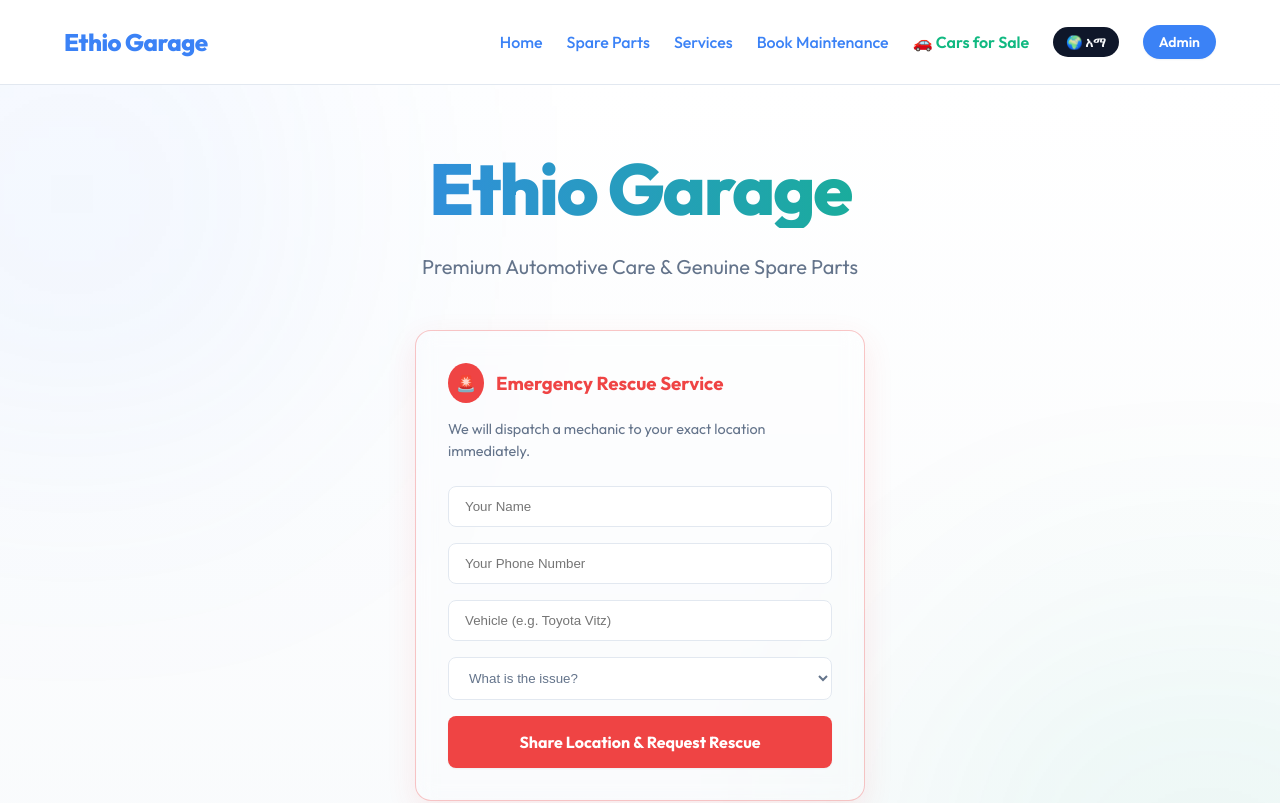
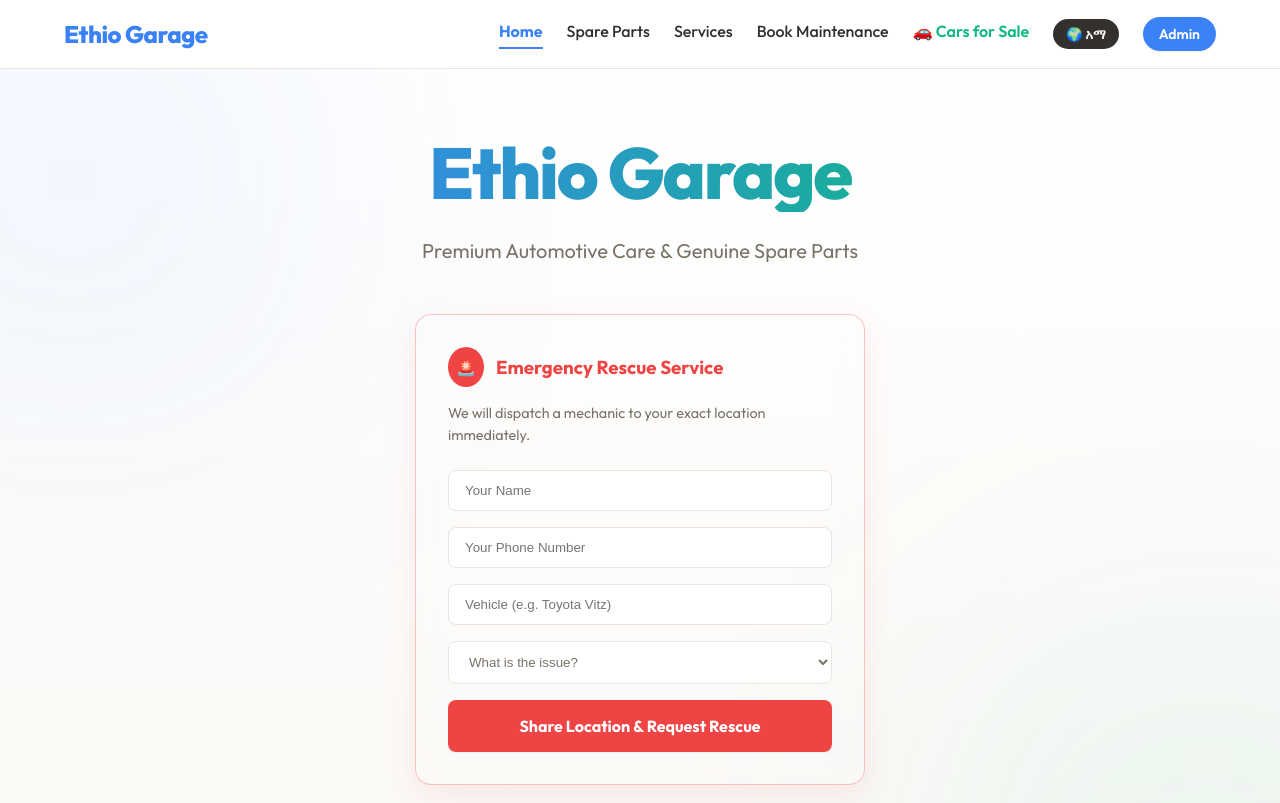
Before and after one commit to wendeeeeee/ethio-garage, a Next.js app: page / in a window 1280 px wide. Shown: the top 803 px of the page. Built offline with nearby package versions, Linux system fonts and the light colour scheme; no server answers.

Commit message:
Updated spare parts UI and admin features

```diff
--- a/src/app/globals.css
+++ b/src/app/globals.css
@@ -1,15 +1,15 @@
 :root {
-  /* Color Palette - Light Mode */
-  --bg-color: #f8fafc;
+  /* Color Palette - Warm Light Mode */
+  --bg-color: #faf8f5;
   --surface-color: #ffffff;
-  --surface-hover: #f1f5f9;
-  --text-main: #0f172a;
-  --text-muted: #64748b;
+  --surface-hover: #f3f0eb;
+  --text-main: #33302d;
+  --text-muted: #7a7369;
   --primary-color: #3b82f6;
   --primary-hover: #2563eb;
   --accent-color: #10b981;
   --accent-hover: #059669;
-  --border-color: #e2e8f0;
+  --border-color: #e8e4de;
   --danger-color: #ef4444;
   --warning-color: #f59e0b;
 
@@ -132,3 +132,37 @@ button {
     border: 1px solid rgba(255, 255, 255, 0.1);
   }
 }
+
+/* Navbar Responsiveness */
+.nav-links {
+  display: flex;
+  gap: 1.5rem;
+  align-items: center;
+}
+
+.mobile-only {
+  display: none !important;
+}
+
+@media (max-width: 768px) {
+  .desktop-only {
+    display: none !important;
+  }
+
+  .mobile-only {
+    display: flex !important;
+  }
+
+  .nav-links {
+    display: none;
+    flex-direction: column;
+    width: 100%;
+    gap: 1rem;
+    padding-top: 1rem;
+    align-items: flex-start;
+  }
+
+  .nav-links.open {
+    display: flex;
+  }
+}
--- a/src/components/Navbar.tsx
+++ b/src/components/Navbar.tsx
@@ -1,28 +1,90 @@
 "use client";
 
 import Link from 'next/link';
+import { usePathname } from 'next/navigation';
+import { useState } from 'react';
 import { useLanguage } from '@/contexts/LanguageContext';
+import { Menu, X } from 'lucide-react';
 
 export default function Navbar() {
   const { t, language, toggleLanguage } = useLanguage();
+  const pathname = usePathname();
+  const [isOpen, setIsOpen] = useState(false);
+
+  const navLinks = [
+    { href: '/', label: t('home') },
+    { href: '/spare-parts', label: t('spare_parts') },
+    { href: '/services', label: t('services') },
+    { href: '/maintenance', label: t('book_maintenance') },
+  ];
 
   return (
     <header style={{
-      padding: '1.5rem 5%', display: 'flex', justifyContent: 'space-between', alignItems: 'center',
+      padding: '1rem 5%', display: 'flex', justifyContent: 'space-between', alignItems: 'center',
       background: 'var(--surface-color)', borderBottom: '1px solid var(--border-color)',
-      position: 'sticky', top: 0, zIndex: 100, flexWrap: 'wrap', gap: '1rem'
+      position: 'sticky', top: 0, zIndex: 100
     }}>
       <Link href="/" style={{ fontSize: '1.5rem', fontWeight: 800, color: 'var(--primary-color)', letterSpacing: '-0.02em', textDecoration: 'none' }}>
         Ethio Garage
       </Link>
-      <nav style={{ display: 'flex', gap: '1.5rem', alignItems: 'center', fontWeight: 500, flexWrap: 'wrap' }}>
-        <Link href="/">{t('home')}</Link>
-        <Link href="/spare-parts">{t('spare_parts')}</Link>
-        <Link href="/services">{t('services')}</Link>
-        <Link href="/maintenance">{t('book_maintenance')}</Link>
-        <Link href="/cars" style={{ color: 'var(--accent-color)', fontWeight: 600 }}>🚗 {t('cars_for_sale')}</Link>
+
+      {/* Mobile Menu Toggle */}
+      <div style={{ display: 'flex', alignItems: 'center', gap: '1rem' }} className="mobile-only">
         <button
           onClick={toggleLanguage}
+          style={{
+            background: 'var(--text-main)', color: 'var(--bg-color)',
+            border: 'none', padding: '0.3rem 0.6rem', borderRadius: '999px',
+            cursor: 'pointer', fontWeight: 'bold', fontSize: '0.8rem'
+          }}
+        >
+          🌍 {language === 'en' ? 'አማ' : 'EN'}
+        </button>
+        <button onClick={() => setIsOpen(!isOpen)} style={{ background: 'none', border: 'none', color: 'var(--text-main)', cursor: 'pointer' }}>
+          {isOpen ? <X size={28} /> : <Menu size={28} />}
+        </button>
+      </div>
+
+      {/* Nav Links */}
+      <nav className={`nav-links ${isOpen ? 'open' : ''}`}>
+        {navLinks.map((link) => {
+          const isActive = pathname === link.href;
+          return (
+            <Link
+              key={link.href}
+              href={link.href}
+              style={{
+                color: isActive ? 'var(--primary-color)' : 'var(--text-main)',
+                fontWeight: isActive ? 700 : 500,
+                borderBottom: isActive ? '2px solid var(--primary-color)' : '2px solid transparent',
+                paddingBottom: '0.2rem',
+                transition: 'all 0.2s',
+                textDecoration: 'none'
+              }}
+              onClick={() => setIsOpen(false)}
+            >
+              {link.label}
+            </Link>
+          );
+        })}
+
+        <Link
+          href="/cars"
+          onClick={() => setIsOpen(false)}
+          style={{
+            color: pathname === '/cars' ? 'var(--primary-color)' : 'var(--accent-color)',
+            fontWeight: pathname === '/cars' ? 700 : 600,
+            borderBottom: pathname === '/cars' ? '2px solid var(--primary-color)' : '2px solid transparent',
+            paddingBottom: '0.2rem',
+            textDecoration: 'none'
+          }}
+        >
+          🚗 {t('cars_for_sale')}
+        </Link>
+
+        <button
+          onClick={toggleLanguage}
+          className="desktop-only"
           style={{
             background: 'var(--text-main)', color: 'var(--bg-color)',
             border: 'none', padding: '0.4rem 0.8rem', borderRadius: '999px',
@@ -31,7 +93,9 @@ export default function Navbar() {
         >
           🌍 {language === 'en' ? 'አማ' : 'EN'}
         </button>
-        <Link href="/admin" className="btn-primary" style={{ padding: '0.4rem 1rem', borderRadius: '999px', fontSize: '0.875rem' }}>{t('admin')}</Link>
+        <Link href="/admin" onClick={() => setIsOpen(false)} className="btn-primary" style={{ padding: '0.4rem 1rem', borderRadius: '999px', fontSize: '0.875rem', textDecoration: 'none' }}>
+          {t('admin')}
+        </Link>
       </nav>
     </header>
   );
```
